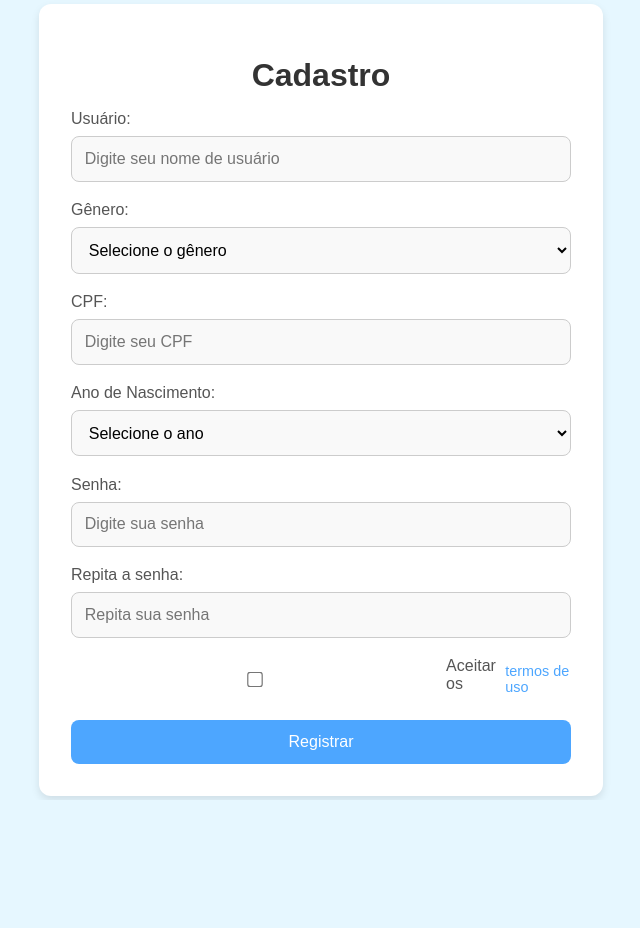
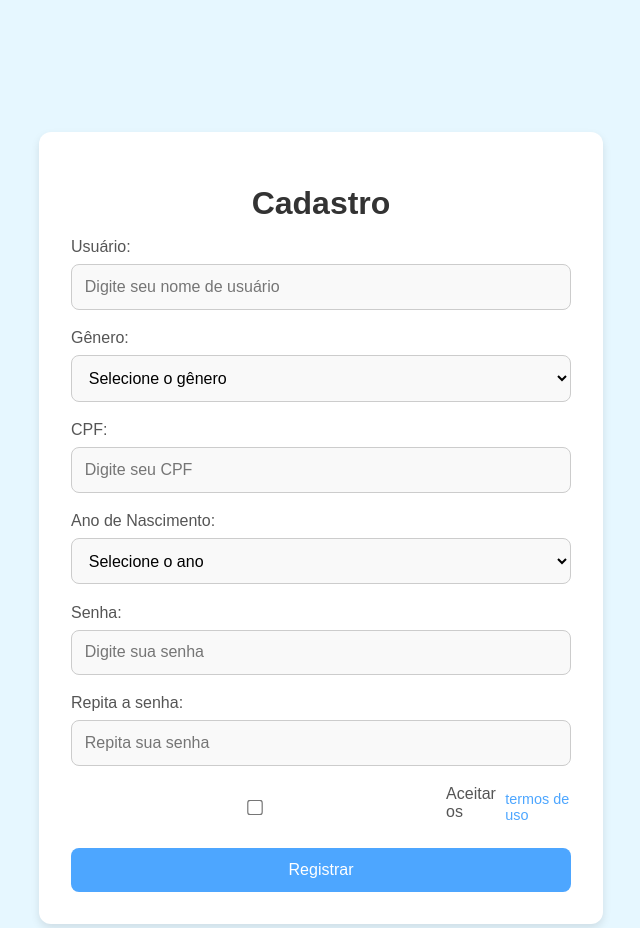
Before and after one commit to caemuller/Trab-ES, a React (Vite) app in the folder client/: page /sign-up in a window 1280 px wide. Shown: the whole page, without its empty margins (319-959 px from the left). Before the commit the page ends 800 px from the top, so only its background shows below. Built offline with nearby package versions, Linux system fonts and the light colour scheme.

Commit message:
fix: centering sign-up

```diff
--- a/client/src/assets/css/main.css
+++ b/client/src/assets/css/main.css
@@ -35,6 +35,14 @@ body {
 
 .cursor {
     cursor: pointer;
+}
+
+.p-10-per {
+    padding-top: 10%;
+}
+
+.m-bottom-320 {
+    margin-bottom: 320px;
 }
 
 .align-items-center {
--- a/client/src/pages/Signup.jsx
+++ b/client/src/pages/Signup.jsx
@@ -59,7 +59,7 @@ function Signup() {
     };
 
 
-    return <div className="page-container">
+    return <div className="page-container p-10-per m-bottom-320">
     <div className="form-container">
         <h1>Cadastro</h1>
 
```
